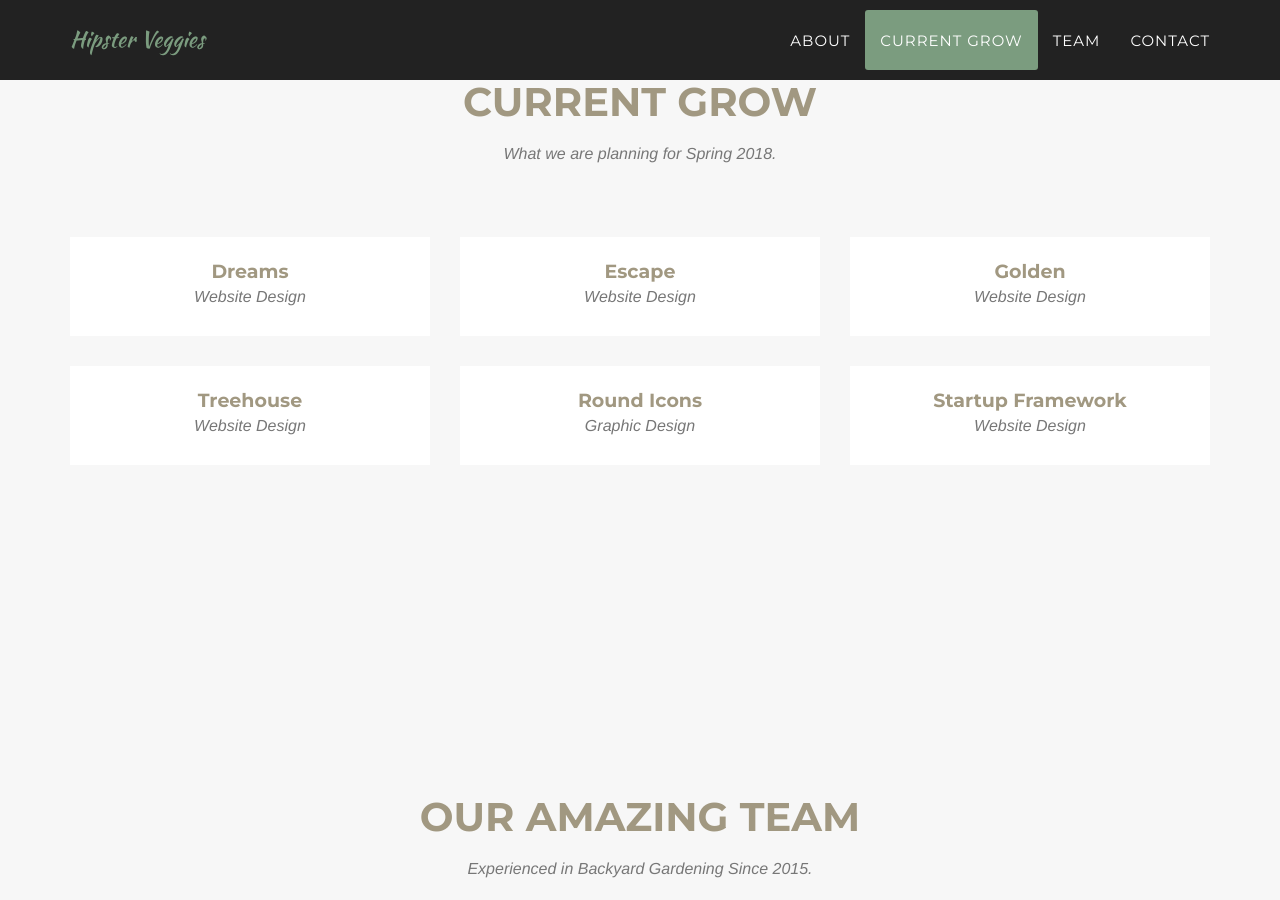
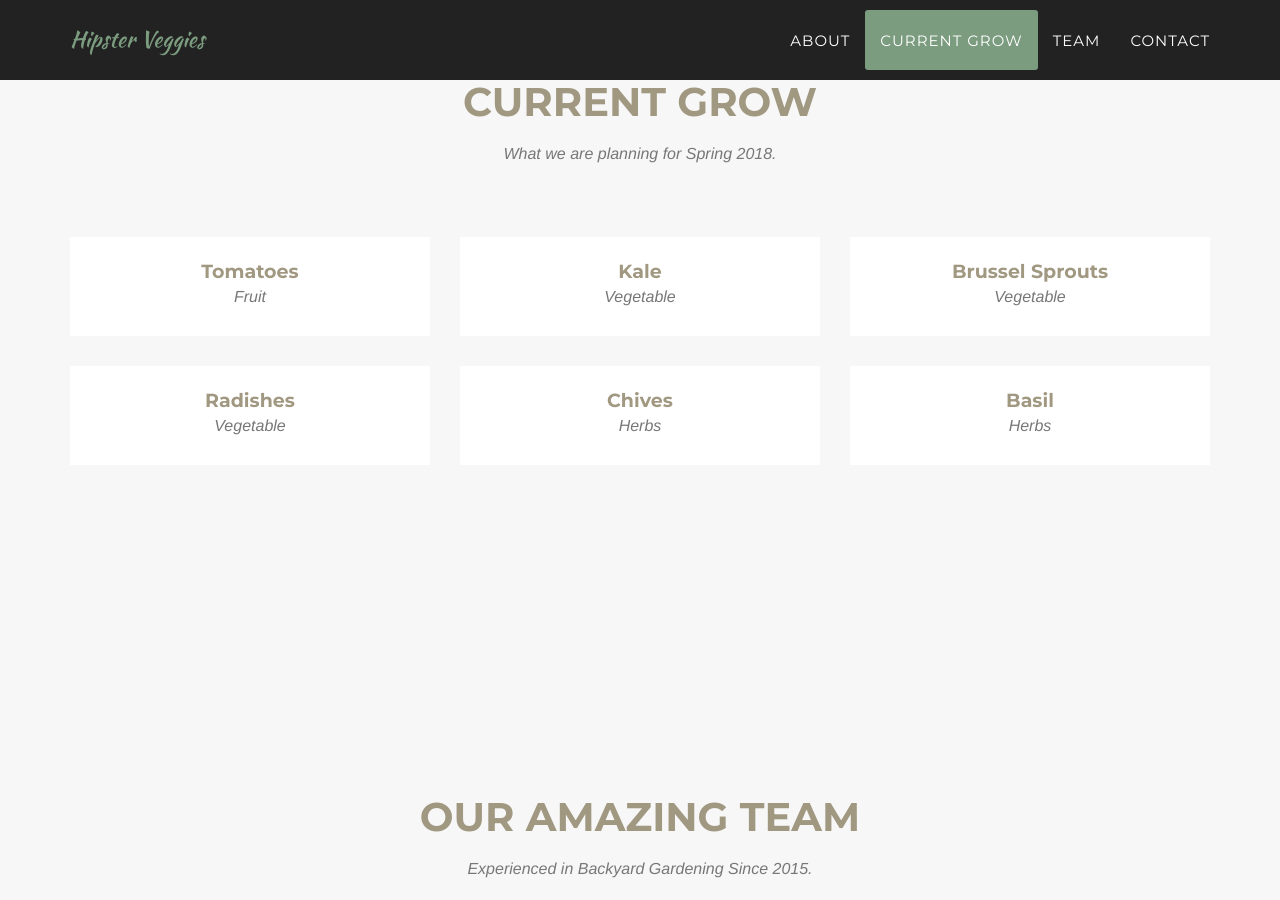
Before and after one commit to jasdumas/hipsterveggies, a Jekyll site: the page built from _posts/2014-07-17-project-2.markdown, in a window 1280 px wide and 900 px high, scrolled down 1516 px. Built offline with Jekyll 4.4.1, drawn with Linux system fonts in a browser that asks for light colours; some web fonts are replaced.

Commit message:
Change 'current grow' titles

```diff
--- a/_posts/2014-07-13-project-6.markdown
+++ b/_posts/2014-07-13-project-6.markdown
@@ -1,6 +1,6 @@
 ---
-title: Round Icons
-subtitle: Graphic Design
+title: Chives
+subtitle: Herbs
 layout: default
 modal-id: 6
 date: 2014-07-15
--- a/_posts/2014-07-14-project-5.markdown
+++ b/_posts/2014-07-14-project-5.markdown
@@ -1,6 +1,6 @@
 ---
-title: Startup Framework
-subtitle: Website Design
+title: Basil
+subtitle: Herbs
 layout: default
 modal-id: 5
 date: 2014-07-14
--- a/_posts/2014-07-15-project-4.markdown
+++ b/_posts/2014-07-15-project-4.markdown
@@ -1,6 +1,6 @@
 ---
-title: Treehouse
-subtitle: Website Design
+title: Radishes
+subtitle: Vegetable
 layout: default
 modal-id: 4
 date: 2014-07-15
--- a/_posts/2014-07-16-project-3.markdown
+++ b/_posts/2014-07-16-project-3.markdown
@@ -1,6 +1,6 @@
 ---
-title: Golden
-subtitle: Website Design
+title: Brussel Sprouts
+subtitle: Vegetable
 layout: default
 modal-id: 3
 date: 2014-07-16
--- a/_posts/2014-07-17-project-2.markdown
+++ b/_posts/2014-07-17-project-2.markdown
@@ -1,6 +1,6 @@
 ---
-title: Escape
-subtitle: Website Design
+title: Kale
+subtitle: Vegetable
 layout: default
 modal-id: 2
 date: 2014-07-17
--- a/_posts/2014-07-18-project-1.markdown
+++ b/_posts/2014-07-18-project-1.markdown
@@ -1,6 +1,6 @@
 ---
-title: Dreams
-subtitle: Website Design
+title: Tomatoes
+subtitle: Fruit
 layout: default
 modal-id: 1
 date: 2014-07-18
```
